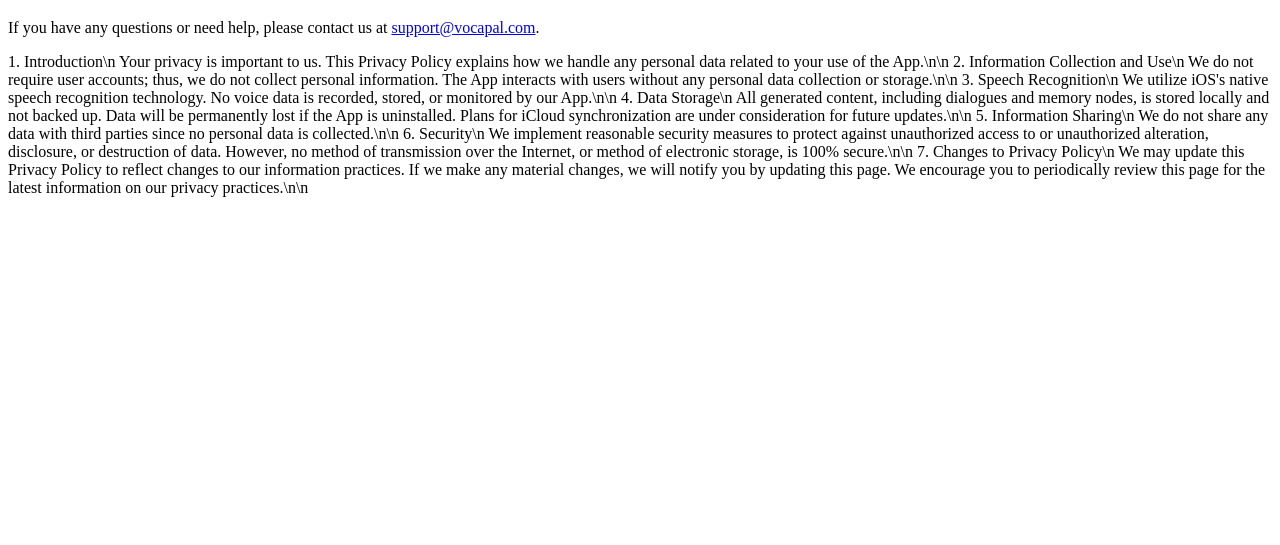
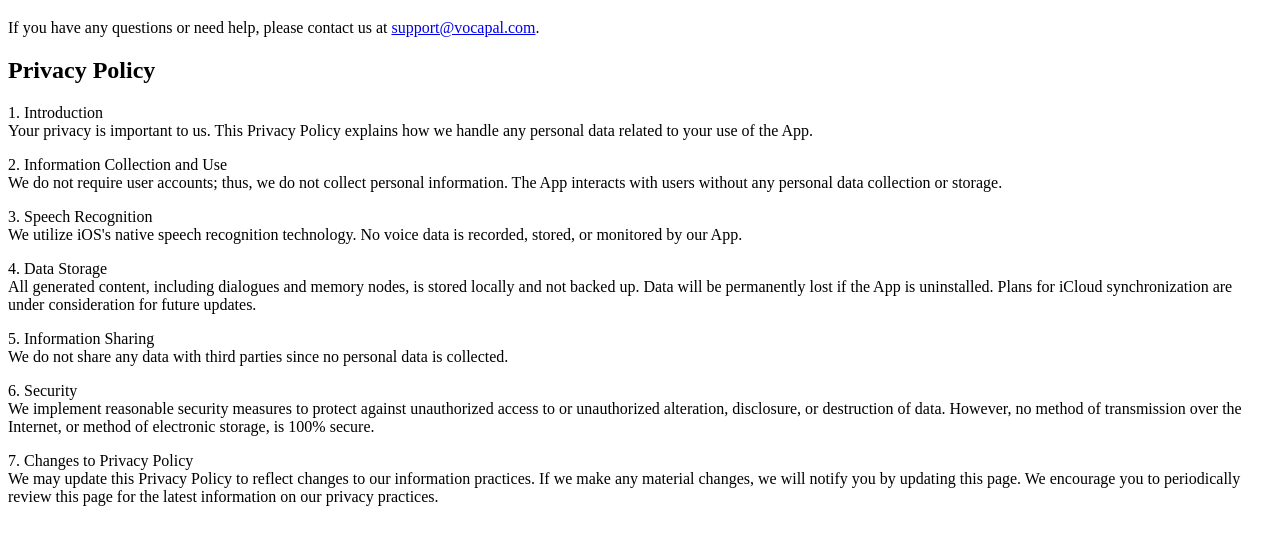
Before and after one commit to Vincent-Zhongzhengjie/VocaPal, a plain HTML site: page index.html in a window 1280 px wide. Shown: the part 61-606 px from the top of the page. Drawn offline with Linux system fonts and the light colour scheme.

Commit message:
Update index.html

```diff
--- a/index.html
+++ b/index.html
@@ -7,28 +7,31 @@
 </head>
 <body>
     <h1>Welcome to VocaPal Support</h1>
-    <p>If you have any questions or need help, please contact us at <a href="mailto:vincent.zhong@icloud.com">support@vocapal.com</a>.</p>
-    <p>
-    1. Introduction\n
-        Your privacy is important to us. This Privacy Policy explains how we handle any personal data related to your use of the App.\n\n
+    <p>If you have any questions or need help, please contact us at <a href="mailto:support@vocapal.com">support@vocapal.com</a>.</p>
 
-        2. Information Collection and Use\n
-        We do not require user accounts; thus, we do not collect personal information. The App interacts with users without any personal data collection or storage.\n\n
+    <!-- Privacy Policy Section -->
+    <section id="privacy-policy">
+        <h2>Privacy Policy</h2>
+        <p>1. Introduction<br>
+        Your privacy is important to us. This Privacy Policy explains how we handle any personal data related to your use of the App.</p>
 
-        3. Speech Recognition\n
-        We utilize iOS's native speech recognition technology. No voice data is recorded, stored, or monitored by our App.\n\n
+        <p>2. Information Collection and Use<br>
+        We do not require user accounts; thus, we do not collect personal information. The App interacts with users without any personal data collection or storage.</p>
 
-        4. Data Storage\n
-        All generated content, including dialogues and memory nodes, is stored locally and not backed up. Data will be permanently lost if the App is uninstalled. Plans for iCloud synchronization are under consideration for future updates.\n\n
+        <p>3. Speech Recognition<br>
+        We utilize iOS's native speech recognition technology. No voice data is recorded, stored, or monitored by our App.</p>
 
-        5. Information Sharing\n
-        We do not share any data with third parties since no personal data is collected.\n\n
+        <p>4. Data Storage<br>
+        All generated content, including dialogues and memory nodes, is stored locally and not backed up. Data will be permanently lost if the App is uninstalled. Plans for iCloud synchronization are under consideration for future updates.</p>
 
-        6. Security\n
-        We implement reasonable security measures to protect against unauthorized access to or unauthorized alteration, disclosure, or destruction of data. However, no method of transmission over the Internet, or method of electronic storage, is 100% secure.\n\n
+        <p>5. Information Sharing<br>
+        We do not share any data with third parties since no personal data is collected.</p>
 
-        7. Changes to Privacy Policy\n
-        We may update this Privacy Policy to reflect changes to our information practices. If we make any material changes, we will notify you by updating this page. We encourage you to periodically review this page for the latest information on our privacy practices.\n\n
-     </p>
+        <p>6. Security<br>
+        We implement reasonable security measures to protect against unauthorized access to or unauthorized alteration, disclosure, or destruction of data. However, no method of transmission over the Internet, or method of electronic storage, is 100% secure.</p>
+
+        <p>7. Changes to Privacy Policy<br>
+        We may update this Privacy Policy to reflect changes to our information practices. If we make any material changes, we will notify you by updating this page. We encourage you to periodically review this page for the latest information on our privacy practices.</p>
+    </section>
 </body>
 </html>
```
